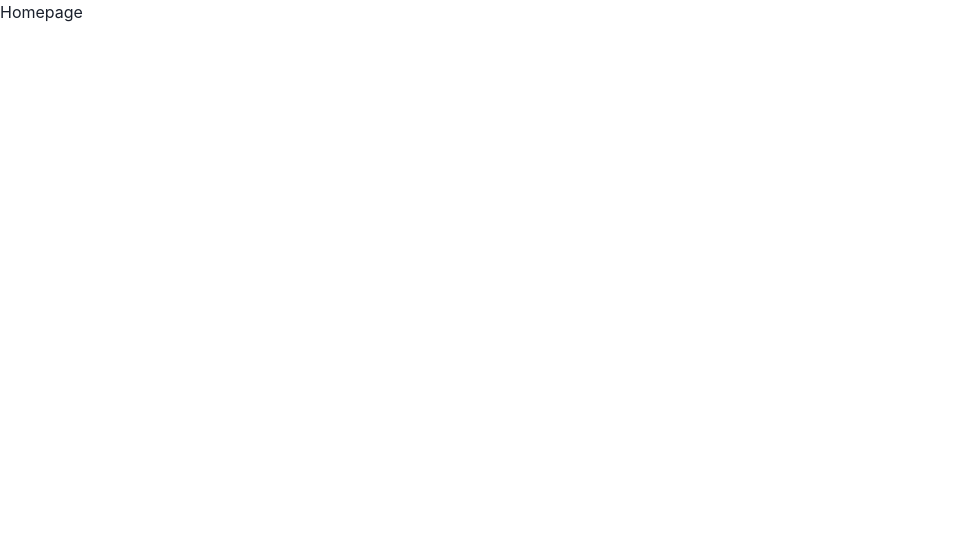
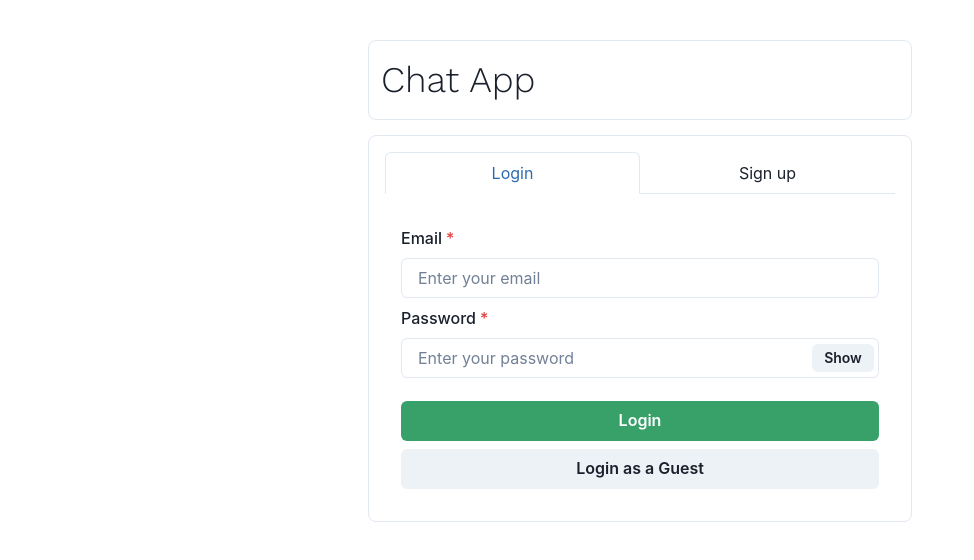
Before and after one commit to Jarrell21/chat-app, a React (Create React App) app in the folder client/: page / in a window 1280 px wide. Shown: the top 560 px of the page, without its empty margins (0-974 px from the left). Built offline with nearby package versions, Linux system fonts and the light colour scheme.

Commit message:
Create log  in and sign up components

```diff
--- /dev/null
+++ b/client/src/components/auth/Login.js
@@ -0,0 +1,69 @@
+import React, { useState } from 'react';
+import {
+  VStack,
+  FormControl,
+  FormLabel,
+  Input,
+  InputGroup,
+  InputRightElement,
+  Button,
+} from '@chakra-ui/react';
+
+const Login = () => {
+  const [show, setShow] = useState(false);
+  const [email, setEmail] = useState();
+  const [password, setPassword] = useState();
+
+  const toggleHideShow = () => setShow(!show);
+
+  const postDetails = pics => {};
+
+  const submitHandler = () => {};
+
+  return (
+    <VStack>
+      <FormControl id="email" isRequired>
+        <FormLabel>Email</FormLabel>
+        <Input
+          placeholder="Enter your email"
+          onChange={e => setEmail(e.target.value)}
+        />
+      </FormControl>
+
+      <FormControl id="password" isRequired>
+        <FormLabel>Password</FormLabel>
+        <InputGroup>
+          <Input
+            type={show ? 'text' : 'password'}
+            placeholder="Enter your password"
+            onChange={e => setPassword(e.target.value)}
+          />
+          <InputRightElement width="4.5rem">
+            <Button h="1.75rem" size="sm" onClick={toggleHideShow}>
+              {show ? 'Hide' : 'Show'}
+            </Button>
+          </InputRightElement>
+        </InputGroup>
+      </FormControl>
+      <Button
+        colorScheme="green"
+        width="100%"
+        style={{ marginTop: 15 }}
+        onClick={submitHandler}
+      >
+        Login
+      </Button>
+      <Button
+        width="100%"
+        onClick={() => {
+          setEmail('guest@example.com');
+          setPassword('123456');
+        }}
+      >
+        Login as a Guest
+      </Button>
+    </VStack>
+  );
+};
+
+export default Login;
--- /dev/null
+++ b/client/src/components/auth/Signup.js
@@ -0,0 +1,100 @@
+import React, { useState } from 'react';
+import {
+  VStack,
+  FormControl,
+  FormLabel,
+  Input,
+  InputGroup,
+  InputRightElement,
+  Button,
+} from '@chakra-ui/react';
+
+const Signup = () => {
+  const [show, setShow] = useState(false);
+  const [name, setName] = useState();
+  const [email, setEmail] = useState();
+  const [password, setPassword] = useState();
+  const [confirmpassword, setConfirmpassword] = useState();
+  const [pic, setPic] = useState();
+
+  const toggleHideShow = () => setShow(!show);
+
+  const postDetails = pics => {};
+
+  const submitHandler = () => {};
+
+  return (
+    <VStack spacing="5px">
+      <FormControl id="first-name" isRequired>
+        <FormLabel>Name</FormLabel>
+        <Input
+          placeholder="Enter your name"
+          onChange={e => setName(e.target.value)}
+        />
+      </FormControl>
+
+      <FormControl id="email" isRequired>
+        <FormLabel>Email</FormLabel>
+        <Input
+          placeholder="Enter your email"
+          onChange={e => setEmail(e.target.value)}
+        />
+      </FormControl>
+
+      <FormControl id="password" isRequired>
+        <FormLabel>Password</FormLabel>
+        <InputGroup>
+          <Input
+            type={show ? 'text' : 'password'}
+            placeholder="Enter your password"
+            onChange={e => setPassword(e.target.value)}
+          />
+          <InputRightElement width="4.5rem">
+            <Button h="1.75rem" size="sm" onClick={toggleHideShow}>
+              {show ? 'Hide' : 'Show'}
+            </Button>
+          </InputRightElement>
+        </InputGroup>
+      </FormControl>
+
+      <FormControl id="confirm-password" isRequired>
+        <FormLabel>Confirm password</FormLabel>
+        <InputGroup>
+          <Input
+            type={show ? 'text' : 'password'}
+            placeholder="Confirm password"
+            onChange={e => setConfirmpassword(e.target.value)}
+          />
+          <InputRightElement width="4.5rem">
+            <Button h="1.75rem" size="sm" onClick={toggleHideShow}>
+              {show ? 'Hide' : 'Show'}
+            </Button>
+          </InputRightElement>
+        </InputGroup>
+      </FormControl>
+
+      <FormControl id="pic">
+        <FormLabel>Upload profile picture</FormLabel>
+        <InputGroup>
+          <Input
+            type="file"
+            p={1.5}
+            accept="image/*"
+            onChange={e => postDetails(e.target.files[0])}
+          />
+        </InputGroup>
+      </FormControl>
+
+      <Button
+        colorScheme="green"
+        width="100%"
+        style={{ marginTop: 15 }}
+        onClick={submitHandler}
+      >
+        Sign up
+      </Button>
+    </VStack>
+  );
+};
+
+export default Signup;
--- a/client/src/routes/Homepage.js
+++ b/client/src/routes/Homepage.js
@@ -1,9 +1,57 @@
-import React from 'react'
+import React from 'react';
+import {
+  Container,
+  Box,
+  Text,
+  Tabs,
+  TabList,
+  TabPanels,
+  Tab,
+  TabPanel
+} from "@chakra-ui/react";
+import Login from '../components/auth/Login';
+import Signup from '../components/auth/Signup';
 
 const Homepage = () => {
   return (
-    <div>Homepage</div>
+    <Container maxW='xl' centerContent>
+      <Box
+        d='flex'
+        justifyContent='center'
+        p={3}
+        bg='white'
+        w='100%'
+        m='40px 0 15px 0'
+        borderRadius='lg'
+        borderWidth='1px'
+      >
+        <Text fontSize='4xl' fontFamily='Work Sans'>
+          Chat App
+          </Text>
+      </Box>
+      <Box
+        w='100%'
+        p={4}
+        borderRadius='lg'
+        borderWidth='1px'
+      >
+        <Tabs variant='enclosed'>
+        <TabList mb='1rem'>
+          <Tab width='50%'>Login</Tab>
+          <Tab width='50%'>Sign up</Tab>
+        </TabList>
+        <TabPanels>
+          <TabPanel>
+            <Login />
+          </TabPanel>
+          <TabPanel>
+            <Signup />
+          </TabPanel>
+        </TabPanels>
+      </Tabs>
+      </Box>
+    </Container>
   )
-}
+};
 
-export default Homepage
+export default Homepage;
```
